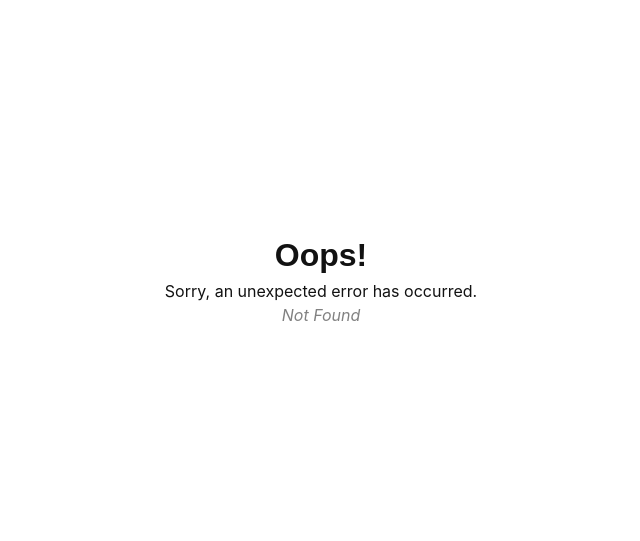
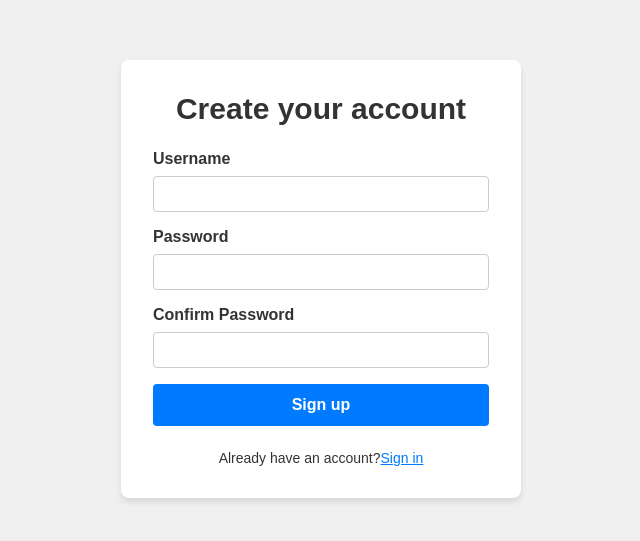
Before and after one commit to nicholasohjj/ll-routed, a React (Vite) app: page /signup in a window 1280 px wide. Before the commit this address had no page. Shown: the part 121-662 px from the top of the page, without its empty margins (319-959 px from the left). Built offline with nearby package versions, Linux system fonts and the light colour scheme.

Commit message:
added signup page

```diff
--- a/src/App.jsx
+++ b/src/App.jsx
@@ -5,6 +5,7 @@ import ErrorPage from "./error";
 import Login from "./routes/login";
 import Co2Chart from "./routes/co2";
 import ElecChart from "./routes/elec";
+import SignUp from "./routes/signup";
 
 function App() {
   const router = createBrowserRouter([
@@ -27,7 +28,13 @@ function App() {
       path: "/login",
       element: <Login />,
       errorElement: <ErrorPage />,
-    }
+    },
+    {
+      path: "/signup",
+      element: <SignUp />,
+      errorElement: <ErrorPage />,
+    },
+
   ]);
 
   return (
--- a/src/authService.js
+++ b/src/authService.js
@@ -32,17 +32,11 @@ export const signIn = async (username, password) => {
   }
 };
 
-export const signUp = async (email, password) => {
+export const signUp = async (username, password) => {
   const params = {
     ClientId: config.clientId,
-    Username: email,
+    Username: username,
     Password: password,
-    UserAttributes: [
-      {
-        Name: "email",
-        Value: email,
-      },
-    ],
   };
   try {
     const command = new SignUpCommand(params);
--- a/src/routes/root.jsx
+++ b/src/routes/root.jsx
@@ -1,9 +1,9 @@
-import React from "react";
+import React, { useEffect } from "react";
+
 import { useNavigate, Outlet } from "react-router-dom";
 import { createGlobalStyle } from "styled-components";
 
-const GlobalStyle = createGlobalStyle
-`:root {
+const GlobalStyle = createGlobalStyle`:root {
   --background: hsl(0, 0%, 100%);
   --foreground: hsl(240, 10%, 3.9%);
   --card: hsl(0, 0%, 100%);
@@ -420,11 +420,54 @@ i {
   align-items: center;
   justify-content: center;
   width: 100%;
-}`
+}`;
 
+function parseJwt(token) {
+  var base64Url = token.split(".")[1];
+  var base64 = base64Url.replace(/-/g, "+").replace(/_/g, "/");
+  var jsonPayload = decodeURIComponent(
+    window
+      .atob(base64)
+      .split("")
+      .map(function (c) {
+        return "%" + ("00" + c.charCodeAt(0).toString(16)).slice(-2);
+      })
+      .join("")
+  );
+  return JSON.parse(jsonPayload);
+}
 
 export default function Root() {
   const navigate = useNavigate();
+
+  useEffect(() => {
+    if (!sessionStorage.idToken || !sessionStorage.accessToken) {
+      navigate("/login");
+    } else {
+      var idToken = parseJwt(sessionStorage.idToken.toString());
+      var accessToken = parseJwt(sessionStorage.accessToken.toString());
+      console.log(
+        "Amazon Cognito ID token encoded: " + sessionStorage.idToken.toString()
+      );
+      console.log("Amazon Cognito ID token decoded: ");
+      console.log(idToken);
+      console.log(
+        "Amazon Cognito access token encoded: " +
+          sessionStorage.accessToken.toString()
+      );
+      console.log("Amazon Cognito access token decoded: ");
+      console.log(accessToken);
+      console.log("Amazon Cognito refresh token: ");
+      console.log(sessionStorage.refreshToken);
+      console.log(
+        "Amazon Cognito example application. Not for use in production applications."
+      );
+    }
+  }, [navigate]);
+  const handleLogout = () => {
+    sessionStorage.clear();
+    navigate("/login");
+  };
 
   const handleLogin = () => {
     navigate("/login");
@@ -432,12 +475,16 @@ export default function Root() {
 
   return (
     <>
-      <GlobalStyle/>
+      <GlobalStyle />
 
       <div id="sidebar">
         <h1>Leong Lee API</h1>
         <div>
-          <button onClick={handleLogin}>Login</button>
+          {sessionStorage.idToken && sessionStorage.accessToken ? (
+            <button onClick={handleLogout}>Logout</button>
+          ) : <button onClick={handleLogin}>Login</button>}
+
+
         </div>
         <div>
           <form id="search-form" role="search">
@@ -466,7 +513,6 @@ export default function Root() {
       <div id="detail">
         <Outlet />
       </div>
-
     </>
   );
 }
--- /dev/null
+++ b/src/routes/signup.jsx
@@ -0,0 +1,184 @@
+import React, { useState } from "react";
+import { useNavigate } from "react-router-dom";
+import { signUp } from "../authService";
+import { createGlobalStyle } from "styled-components";
+
+const GlobalStyle = createGlobalStyle`
+/* signup.css */
+
+.signup-container {
+    display: flex;
+    min-height: 100vh;
+    flex-direction: column;
+    justify-content: center;
+    align-items: center;
+    background-color: var(--background, #f0f0f0);
+    padding: 1rem;
+  }
+
+  .signup-wrapper {
+    width: 100%;
+    max-width: 400px;
+    background: white;
+    padding: 2rem;
+    border-radius: 0.5rem;
+    box-shadow: 0 4px 6px rgba(0, 0, 0, 0.1);
+  }
+
+  .signup-title {
+    margin-bottom: 1.5rem;
+    text-align: center;
+    font-size: 1.875rem;
+    font-weight: bold;
+    color: var(--foreground, #333);
+  }
+
+  .signup-form {
+    display: flex;
+    flex-direction: column;
+  }
+
+  .input-group {
+    margin-bottom: 1rem;
+  }
+
+  .input-group label {
+    display: block;
+    margin-bottom: 0.5rem;
+    font-weight: bold;
+    color: var(--foreground, #333);
+  }
+
+  .input-group input {
+    width: 100%;
+    padding: 0.5rem;
+    border: 1px solid #ccc;
+    border-radius: 0.25rem;
+    font-size: 1rem;
+  }
+
+  .error-message {
+    color: red;
+    font-size: 0.875rem;
+    margin-bottom: 1rem;
+  }
+
+  .signup-button {
+    width: 100%;
+    padding: 0.75rem;
+    background-color: var(--primary, #007bff);
+    color: white;
+    border: none;
+    border-radius: 0.25rem;
+    font-size: 1rem;
+    font-weight: bold;
+    cursor: pointer;
+  }
+
+  .signup-button:hover {
+    background-color: var(--primary-dark, #0056b3);
+  }
+
+  .login-link {
+    text-align: center;
+    margin-top: 1.5rem;
+    font-size: 0.875rem;
+    color: var(--foreground, #333);
+  }
+
+  .login-link-text {
+    color: var(--primary, #007bff);
+    cursor: pointer;
+    text-decoration: underline;
+  }
+
+  .login-link-text:hover {
+    color: var(--primary-dark, #0056b3);
+  }
+`;
+
+const SignUp = () => {
+  const [username, setUsername] = useState("");
+  const [password, setPassword] = useState("");
+  const [confirmPassword, setConfirmPassword] = useState("");
+  const [error, setError] = useState("");
+  const navigate = useNavigate();
+
+  const handleSignUp = async (e) => {
+    e.preventDefault();
+    if (password !== confirmPassword) {
+      setError("Passwords do not match");
+      return;
+    }
+    try {
+      await signUp(username, password);
+      navigate("/", { state: { username } });
+    } catch (error) {
+      setError(`Sign up failed: ${error.message}`);
+    }
+  };
+
+  return (
+    <>
+      <GlobalStyle />
+
+      <div className="signup-container">
+        <div className="signup-wrapper">
+          <div>
+            <h2 className="signup-title">Create your account</h2>
+          </div>
+          <form className="signup-form" onSubmit={handleSignUp}>
+            <div className="input-group">
+              <label htmlFor="username">Username</label>
+              <input
+                type="text"
+                id="username"
+                name="username"
+                value={username}
+                onChange={(e) => setUsername(e.target.value)}
+                required
+              />
+            </div>
+            <div className="input-group">
+              <label htmlFor="password">Password</label>
+              <input
+                type="password"
+                id="password"
+                name="password"
+                value={password}
+                onChange={(e) => setPassword(e.target.value)}
+                required
+              />
+            </div>
+            <div className="input-group">
+              <label htmlFor="confirmPassword">Confirm Password</label>
+              <input
+                type="password"
+                id="confirmPassword"
+                name="confirmPassword"
+                value={confirmPassword}
+                onChange={(e) => setConfirmPassword(e.target.value)}
+                required
+              />
+            </div>
+            {error && <div className="error-message">{error}</div>}
+            <button type="submit" className="signup-button">
+              Sign up
+            </button>
+          </form>
+          <div className="login-link">
+            Already have an account?
+            <span
+              className="login-link-text"
+              onClick={() => navigate("/login")}
+            >
+              Sign in
+            </span>
+          </div>
+        </div>
+      </div>
+    </>
+  );
+};
+
+export default SignUp;
```
